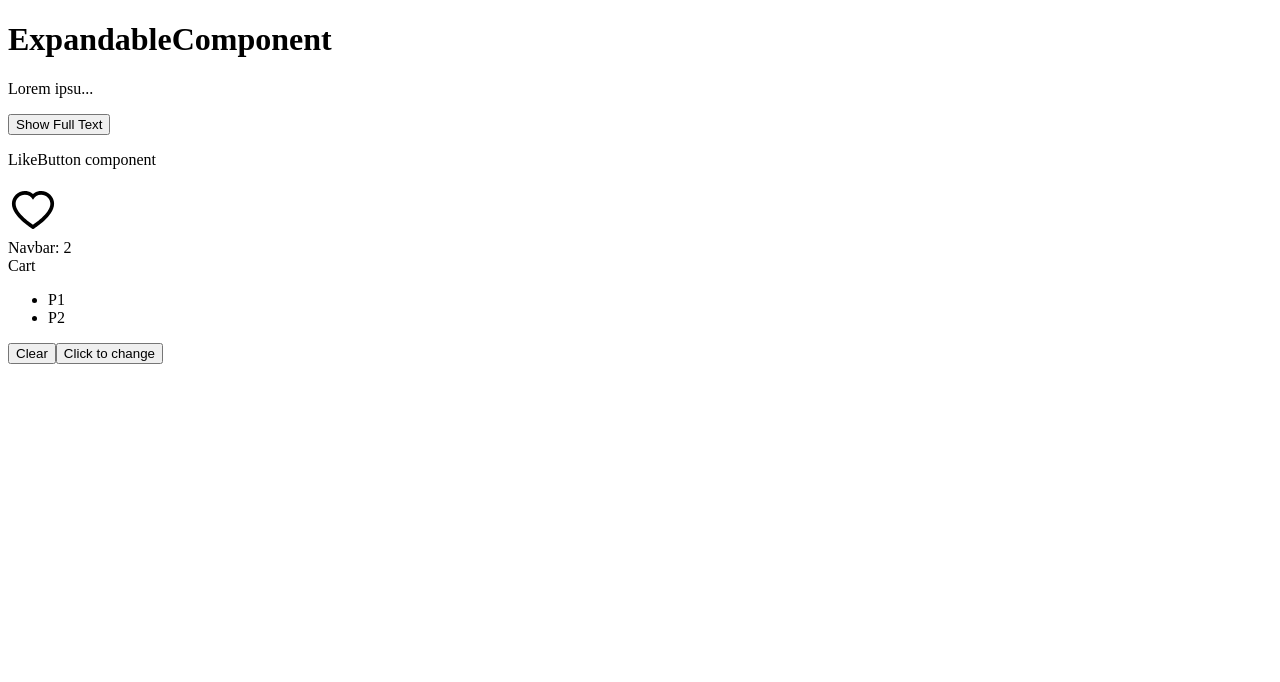
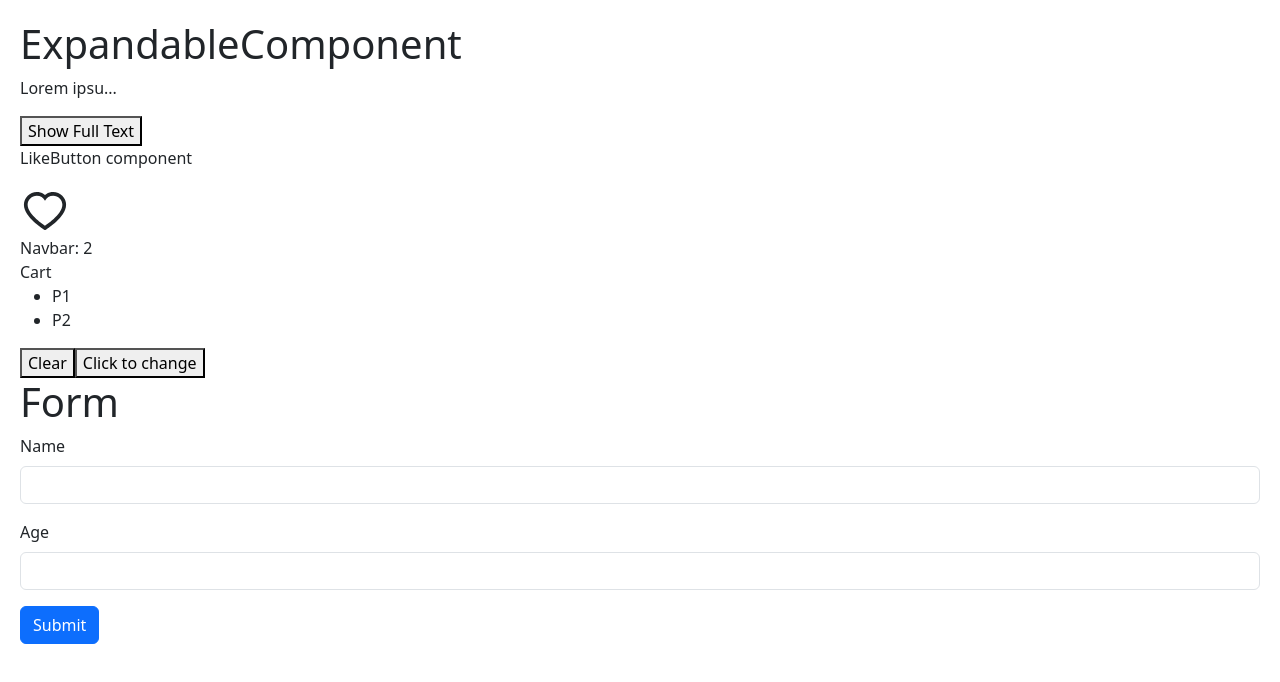
Before and after one commit to shubhamxdd/react-expense-tracker, a React (Vite) app: page / in a window 1280 px wide. Shown: the top 682 px of the page. Built offline with nearby package versions, Linux system fonts and the light colour scheme.

Commit message:
Form component

```diff
--- a/src/App.tsx
+++ b/src/App.tsx
@@ -7,6 +7,7 @@ import LikeButton from "./components/LikeButton";
 import Navbar from "./components/Navbar";
 import Cart from "./components/Cart";
 import Expandable from "./components/Expandable";
+import Form from "./components/Form";
 
 function App() {
   const [showFull, setShowFull] = useState(false);
@@ -64,6 +65,7 @@ function App() {
       <Navbar cartItemsCount={cartItems.length} />
       <Cart cartItem={cartItems} onClear={onClear} />
       <button onClick={handleGameClick}>Click to change </button>
+      <Form />
     </>
   );
 }
--- /dev/null
+++ b/src/components/Form.tsx
@@ -0,0 +1,45 @@
+import { FormEvent, useRef } from "react";
+const Form = () => {
+  const nameRef = useRef<HTMLFormElement>(null);
+  const ageRef = useRef<HTMLFormElement>(null);
+  const person = {
+    name: "",
+    age: 0,
+  };
+
+  const handleSubmit = (event: FormEvent) => {
+    event.preventDefault();
+    if (nameRef.current !== null) {
+      person.name = nameRef.current.value;
+    }
+    if (ageRef.current !== null) {
+      person.age = ageRef.current.value;
+    }
+    console.log(person);
+  };
+
+  return (
+    <>
+      <h1>Form</h1>
+      <form onSubmit={handleSubmit}>
+        <div className="mb-3">
+          <label htmlFor="name" className="form-label">
+            Name
+          </label>
+          <input type="text" id="name" ref={nameRef} className="form-control" />
+        </div>
+        <div className="mb-3">
+          <label htmlFor="age" className="form-label">
+            Age
+          </label>
+          <input type="number" ref={ageRef} id="age" className="form-control" />
+        </div>
+        <button type="submit" className="btn btn-primary">
+          Submit
+        </button>
+      </form>
+    </>
+  );
+};
+
+export default Form;
--- a/src/index.css
+++ b/src/index.css
@@ -0,0 +1,3 @@
+body{
+    padding: 20px;
+}
--- a/src/main.tsx
+++ b/src/main.tsx
@@ -1,7 +1,8 @@
 import React from "react";
 import ReactDOM from "react-dom/client";
 import App from "./App.tsx";
-// import "bootstrap/dist/css/bootstrap.css";
+import "./index.css";
+import "bootstrap/dist/css/bootstrap.css";
 
 ReactDOM.createRoot(document.getElementById("root") as HTMLElement).render(
   <React.StrictMode>
```
